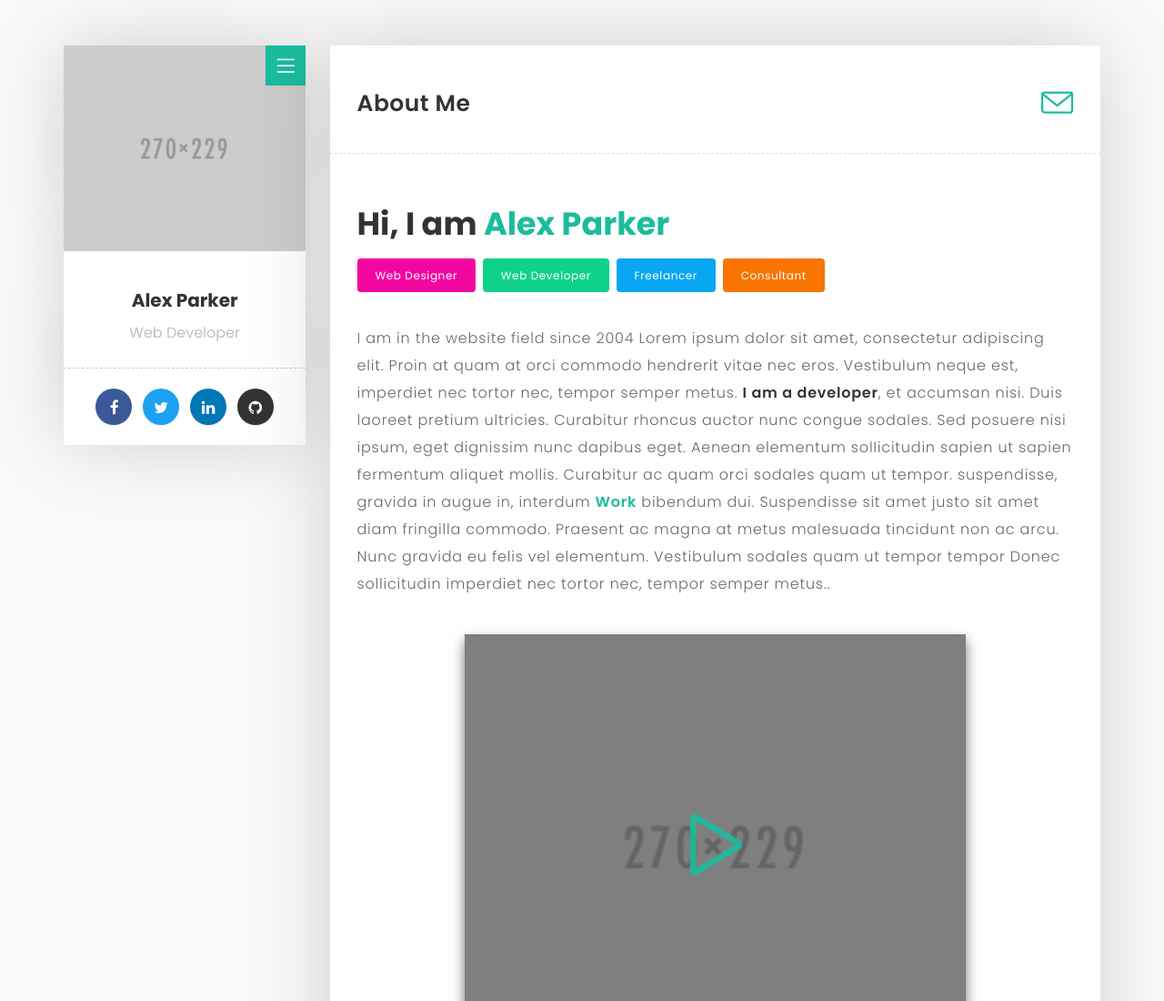
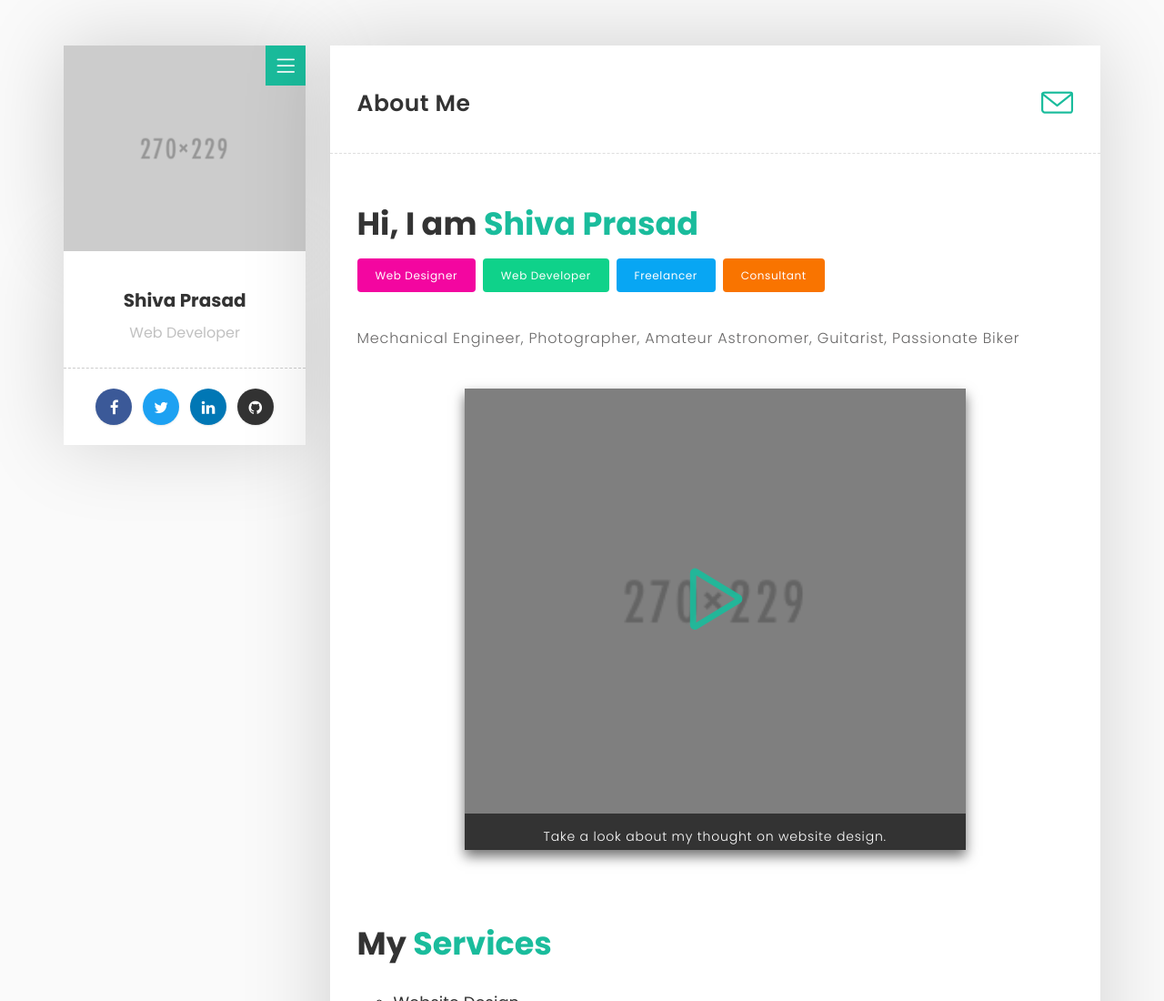
Before and after one commit to RiderCircle/RiderDiaries, a website: page about.html in a window 1280 px wide. Shown: the top 1100 px of the page at 91% size. Drawn offline with Linux system fonts and the light colour scheme.

Commit message:
changing name and paragraph content on about page

```diff
--- a/about.html
+++ b/about.html
@@ -16,7 +16,7 @@
     <meta name="robots" content="index,follow">
 
 
-    <title>DevBlog - Personal Blog Template</title>
+    <title>RiderDiaries</title>
 
     <!-- Favicon -->
     <link rel="shortcut icon" href="images/favicon/favicon.ico">
@@ -81,7 +81,7 @@
                       <div class="my-detail">
 
                         <div class="white-spacing">
-                            <h1>Alex Parker</h1>
+                            <h1>Shiva Prasad</h1>
                             <span>Web Developer</span>
                         </div>
 
@@ -119,7 +119,7 @@
 
                                 <!-- My Intro Start -->
                                 <div class="post-title margin-bottom-30">
-                                    <h1>Hi, I am <span class="main-color">Alex Parker</span></h1>
+                                    <h1>Hi, I am <span class="main-color">Shiva Prasad</span></h1>
 
                                     <ul class="knowledge">
                                       <li class="bg-color-1">Web Designer</li>
@@ -132,7 +132,7 @@
                                    <!-- My Intro End -->
 
 
-                                    <p>I am in the website field since 2004 Lorem ipsum dolor sit amet, consectetur adipiscing elit. Proin at quam at orci commodo hendrerit vitae nec eros. Vestibulum neque est, imperdiet nec tortor nec, tempor semper metus. <b>I am a developer</b>, et accumsan nisi. Duis laoreet pretium ultricies. Curabitur rhoncus auctor nunc congue sodales. Sed posuere nisi ipsum, eget dignissim nunc dapibus eget. Aenean elementum sollicitudin sapien ut sapien fermentum aliquet mollis. Curabitur ac quam orci sodales quam ut tempor. suspendisse, gravida in augue in, interdum <b><a href="work.html" data-toggle="tooltip" data-placement="top" title="Check out my work.">Work</a></b> bibendum dui. Suspendisse sit amet justo sit amet diam fringilla commodo. Praesent ac magna at metus malesuada tincidunt non ac arcu. Nunc gravida eu felis vel elementum. Vestibulum sodales quam ut tempor tempor Donec sollicitudin imperdiet nec tortor nec, tempor semper metus..</p>
+                                    <p>Mechanical Engineer, Photographer, Amateur Astronomer, Guitarist, Passionate Biker</p>
 
 
 
```
